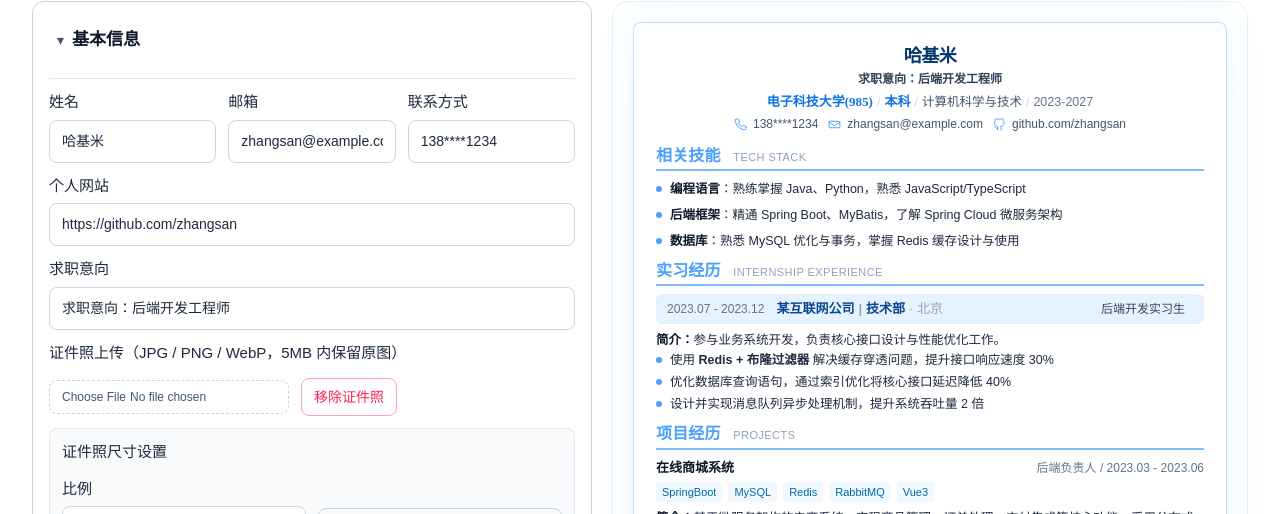
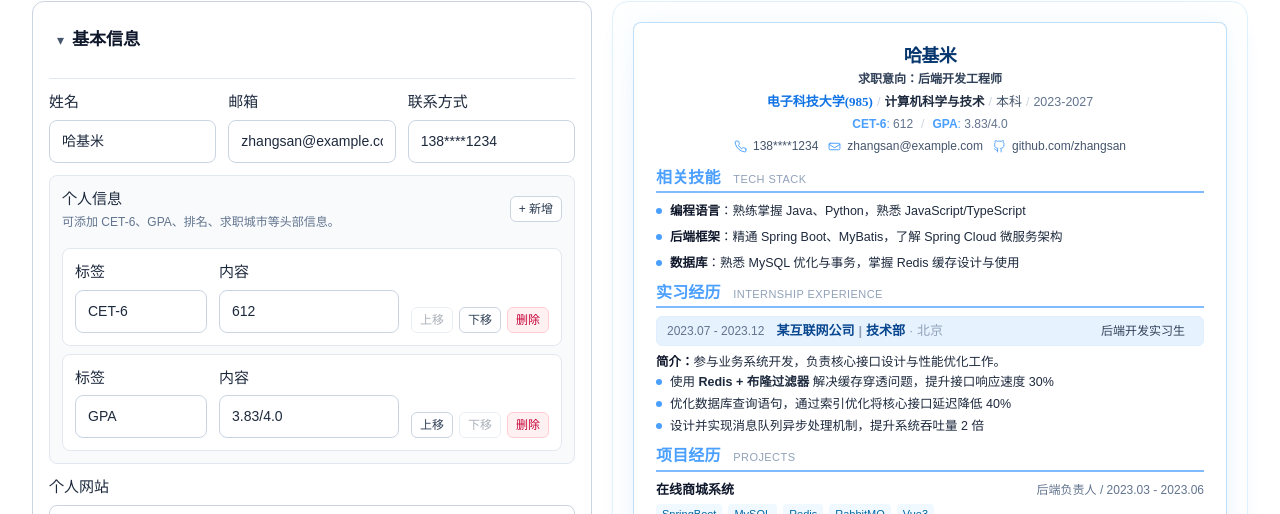
Before and after one commit to kakerusan/tsumi_resume, a Vue app: page / in a window 1280 px wide. Shown: the part 161-675 px from the top of the page. Built offline with nearby package versions, Linux system fonts and the light colour scheme; some icons are missing.

Commit message:
调整学历展示逻辑

```diff
--- a/src/components/resume/ResumeEditor.vue
+++ b/src/components/resume/ResumeEditor.vue
@@ -20,6 +20,7 @@ import {
   clampNameFontSize,
   clampSchoolFontSize,
 } from '../../modules/resume/typography'
+import { createPersonalDetailItem } from '../../modules/resume/factories'
 import { ORDERABLE_SECTION_LABELS, normalizeLayoutOrder } from '../../modules/resume/sections'
 
 const props = defineProps({
@@ -91,6 +92,9 @@ function getColorValue(value, fallback = '#4a9fff') {
 }
 
 props.resume.theme.photoConfig = normalizePhotoConfig(props.resume.theme?.photoConfig || {})
+if (!Array.isArray(props.resume.profile.personalDetails)) {
+  props.resume.profile.personalDetails = []
+}
 
 const photoRatioOptions = PHOTO_RATIO_OPTIONS
 const nameFontOptions = NAME_FONT_OPTIONS
@@ -172,6 +176,23 @@ function onNameFontSizeChange(value) {
 function onSchoolFontSizeChange(value) {
   props.resume.theme.schoolFontSize = clampSchoolFontSize(value, props.resume.theme.schoolFontSize)
 }
+
+function addPersonalDetail() {
+  props.resume.profile.personalDetails.push(createPersonalDetailItem())
+}
+
+function removePersonalDetail(id) {
+  const index = props.resume.profile.personalDetails.findIndex((item) => item.id === id)
+  if (index >= 0) props.resume.profile.personalDetails.splice(index, 1)
+}
+
+function movePersonalDetail(index, offset) {
+  const list = props.resume.profile.personalDetails
+  const nextIndex = index + offset
+  if (index < 0 || nextIndex < 0 || index >= list.length || nextIndex >= list.length) return
+  const [target] = list.splice(index, 1)
+  list.splice(nextIndex, 0, target)
+}
 </script>
 
 <template>
@@ -249,6 +270,57 @@ function onSchoolFontSizeChange(value) {
           <span class="field-label">联系方式</span>
           <input v-model="resume.profile.phone" class="field-input" placeholder="请输入电话号" />
         </label>
+        <div class="field-wrap md:col-span-3 rounded-lg border border-slate-200 bg-slate-50 px-3 py-3">
+          <div class="flex items-center justify-between gap-3">
+            <div>
+              <span class="field-label block">个人信息</span>
+              <p class="mt-1 text-xs text-slate-500">可添加 CET-6、GPA、排名、求职城市等头部信息。</p>
+            </div>
+            <button type="button" class="small-btn" @click="addPersonalDetail">+ 新增</button>
+          </div>
+          <div v-if="resume.profile.personalDetails.length" class="mt-3 space-y-2">
+            <div
+              v-for="(item, index) in resume.profile.personalDetails"
+              :key="item.id"
+              class="rounded-lg border border-slate-200 bg-white px-3 py-3"
+            >
+              <div class="grid gap-3 sm:grid-cols-[132px_1fr_auto]">
+                <label class="field-wrap">
+                  <span class="field-label">标签</span>
+                  <input v-model="item.label" class="field-input" placeholder="例如：GPA" />
+                </label>
+                <label class="field-wrap">
+                  <span class="field-label">内容</span>
+                  <input v-model="item.value" class="field-input" placeholder="例如：3.83/4.0" />
+                </label>
+                <div class="flex items-end gap-1.5">
+                  <button
+                    type="button"
+                    class="small-btn disabled:cursor-not-allowed disabled:opacity-40"
+                    :disabled="index === 0"
+                    @click="movePersonalDetail(index, -1)"
+                  >
+                    上移
+                  </button>
+                  <button
+                    type="button"
+                    class="small-btn disabled:cursor-not-allowed disabled:opacity-40"
+                    :disabled="index === resume.profile.personalDetails.length - 1"
+                    @click="movePersonalDetail(index, 1)"
+                  >
+                    下移
+                  </button>
+                  <button type="button" class="small-btn small-btn-danger" @click="removePersonalDetail(item.id)">
+                    删除
+                  </button>
+                </div>
+              </div>
+            </div>
+          </div>
+          <p v-else class="mt-3 rounded-lg border border-dashed border-slate-300 px-3 py-3 text-sm text-slate-500">
+            还没有个人信息项，点击右上角“新增”即可添加。
+          </p>
+        </div>
         <label class="field-wrap md:col-span-3">
           <span class="field-label">个人网站</span>
           <input
--- a/src/components/resume/ResumePreview.vue
+++ b/src/components/resume/ResumePreview.vue
@@ -49,6 +49,31 @@ function splitTags(text = '') {
 
 function cleanText(value = '') {
   return String(value).trim()
+}
+
+function getEducationDisplayParts(item = {}) {
+  const parts = []
+  const school = cleanText(item.school)
+  const major = cleanText(item.major)
+  const degree = cleanText(item.degree)
+  const studyPeriod = cleanText(item.studyPeriod)
+
+  if (school) parts.push({ key: 'school', text: school })
+  if (major) parts.push({ key: 'major', text: major })
+  if (degree) parts.push({ key: 'degree', text: degree })
+  if (studyPeriod) parts.push({ key: 'studyPeriod', text: studyPeriod })
+
+  return parts
+}
+
+function hasEducationContent(item = {}) {
+  return getEducationDisplayParts(item).length > 0
+}
+
+function formatPersonalDetail(item = {}) {
+  const label = cleanText(item.label)
+  const value = cleanText(item.value)
+  return label || value ? { label, value } : null
 }
 
 function formatWebsiteLabel(url = '') {
@@ -133,7 +158,9 @@ const sectionVisibility = computed(() => ({
   selfSummary: props.resume.sectionVisibility?.selfSummary !== false,
 }))
 
-const visibleEducations = computed(() => (props.resume.educations || []).filter((item) => !item.hidden))
+const visibleEducations = computed(() =>
+  (props.resume.educations || []).filter((item) => !item.hidden && hasEducationContent(item))
+)
 const showProfile = computed(() => sectionVisibility.value.profile)
 const showEducationSection = computed(() => sectionVisibility.value.education && visibleEducations.value.length > 0)
 const showHeader = computed(() => showProfile.value || showEducationSection.value)
@@ -165,6 +192,11 @@ const showSelfSummary = computed(() => {
 
 const educationFirst = computed(() => Boolean(props.resume.theme?.educationFirst))
 const profileTitle = computed(() => cleanText(props.resume.profile.title))
+const visiblePersonalDetails = computed(() =>
+  (props.resume.profile?.personalDetails || [])
+    .map((item) => formatPersonalDetail(item))
+    .filter(Boolean)
+)
 const sectionOrderMap = computed(() => {
   const map = {}
   normalizeLayoutOrder(props.resume.layout?.order).forEach((id, index) => {
@@ -241,33 +273,48 @@ const hasAnyVisibleSection = computed(
                     />
                   </span>
                   <span class="education-line-content">
-                    <span class="education-school-wrap">
+                    <template v-for="(part, index) in getEducationDisplayParts(item)" :key="`${item.id}-${part.key}`">
+                      <span v-if="index > 0" class="mx-1 text-slate-300">/</span>
+                      <span v-if="part.key === 'school'" class="education-school-wrap">
                         <strong
                           class="font-semibold text-[color:var(--brand-school)]"
                           style="font-family: var(--school-font); font-size: var(--school-font-size)"
                         >
-                        {{ item.school || '学校' }}
+                          {{ part.text }}
                         </strong>
                       </span>
-                    <span class="mx-1 text-slate-300">/</span>
-                    <strong
-                      class="font-semibold text-[color:var(--brand-school)]"
+                      <strong v-else-if="part.key === 'major'" class="font-semibold text-slate-800">
+                        {{ part.text }}
+                      </strong>
+                      <span
+                        v-else-if="part.key === 'degree'"
+                        class="text-slate-600"
                         style="font-size: var(--school-font-size)"
                       >
-                      {{ item.degree || '学历' }}
-                    </strong>
-                    <template v-if="item.major">
-                      <span class="mx-1 text-slate-300">/</span>
-                      <span :class="resume.theme.boldMajor ? 'font-semibold text-slate-800' : 'text-slate-600'">
-                        {{ item.major }}
+                        {{ part.text }}
                       </span>
-                    </template>
-                    <template v-if="item.studyPeriod">
-                      <span class="mx-1 text-slate-300">/</span>
-                      <span class="text-slate-500">{{ item.studyPeriod }}</span>
+                      <span v-else class="text-slate-500">{{ part.text }}</span>
                     </template>
                   </span>
                 </p>
+              </div>
+
+              <div
+                v-if="showProfile && visiblePersonalDetails.length"
+                class="mt-0.5 flex flex-wrap items-center gap-x-2 gap-y-0.5 text-[12px] leading-5"
+                :class="hasPhoto ? 'justify-start' : 'justify-center'"
+              >
+                <template v-for="(item, index) in visiblePersonalDetails" :key="`personal-${index}-${item.label}-${item.value}`">
+                  <span v-if="index > 0" class="text-slate-300">/</span>
+                  <span>
+                    <strong v-if="item.label" class="font-semibold text-[color:var(--brand)]">{{ item.label }}</strong>
+                    <span v-if="item.label" class="text-[color:var(--brand)]">
+                      {{ item.value ? ':' : '' }}
+                    </span>
+                    <span v-if="item.label" class="text-[color:var(--brand)]">{{ item.value ? ' ' : '' }}</span>
+                    <span v-if="item.value" class="text-slate-500">{{ item.value }}</span>
+                  </span>
+                </template>
               </div>
 
               <div
@@ -357,30 +404,27 @@ const hasAnyVisibleSection = computed(
                     />
                   </span>
                   <span class="education-line-content">
-                    <span class="education-school-wrap">
+                    <template v-for="(part, index) in getEducationDisplayParts(item)" :key="`edu-tail-${item.id}-${part.key}`">
+                      <span v-if="index > 0" class="mx-1 text-slate-300">/</span>
+                      <span v-if="part.key === 'school'" class="education-school-wrap">
                         <strong
                           class="font-semibold text-[color:var(--brand-school)]"
                           style="font-family: var(--school-font); font-size: var(--school-font-size)"
                         >
-                        {{ item.school || '学校' }}
+                          {{ part.text }}
                         </strong>
                       </span>
-                    <span class="mx-1 text-slate-300">/</span>
-                    <strong
-                      class="font-semibold text-[color:var(--brand-school)]"
+                      <strong v-else-if="part.key === 'major'" class="font-semibold text-slate-800">
+                        {{ part.text }}
+                      </strong>
+                      <span
+                        v-else-if="part.key === 'degree'"
+                        class="text-slate-600"
                         style="font-size: var(--school-font-size)"
                       >
-                      {{ item.degree || '学历' }}
-                    </strong>
-                    <template v-if="item.major">
-                      <span class="mx-1 text-slate-300">/</span>
-                      <span :class="resume.theme.boldMajor ? 'font-semibold text-slate-800' : 'text-slate-600'">
-                        {{ item.major }}
+                        {{ part.text }}
                       </span>
-                    </template>
-                    <template v-if="item.studyPeriod">
-                      <span class="mx-1 text-slate-300">/</span>
-                      <span class="text-slate-500">{{ item.studyPeriod }}</span>
+                      <span v-else class="text-slate-500">{{ part.text }}</span>
                     </template>
                   </span>
                 </p>
--- a/src/modules/resume/constants.js
+++ b/src/modules/resume/constants.js
@@ -4,7 +4,7 @@ export const RESUME_DB_NAME = 'resume-builder-db'
 export const RESUME_DB_VERSION = 1
 export const RESUME_DRAFT_STORE = 'drafts'
 export const RESUME_DRAFT_KEY = 'current'
-export const SCHEMA_VERSION = 8
+export const SCHEMA_VERSION = 9
 
 export const PHOTO_RULES = {
   MAX_BYTES: 5 * 1024 * 1024,
--- a/src/modules/resume/templates.js
+++ b/src/modules/resume/templates.js
@@ -4,6 +4,7 @@ import {
   createCertificateItem,
   createEducationItem,
   createInternshipItem,
+  createPersonalDetailItem,
   createProjectItem,
   createSectionVisibility,
 } from './factories'
@@ -23,6 +24,7 @@ export function createEmptyResume() {
       phone: '',
       email: '',
       website: '',
+      personalDetails: [],
       photo: '',
       photoMeta: null,
     },
@@ -64,6 +66,18 @@ export function createDemoResume() {
       phone: '138****1234',
       email: 'zhangsan@example.com',
       website: 'https://github.com/zhangsan',
+      personalDetails: [
+        createPersonalDetailItem({
+          id: 'personal-detail-demo-1',
+          label: 'CET-6',
+          value: '612',
+        }),
+        createPersonalDetailItem({
+          id: 'personal-detail-demo-2',
+          label: 'GPA',
+          value: '3.83/4.0',
+        }),
+      ],
       photo: '',
       photoMeta: null,
     },
--- a/src/style.css
+++ b/src/style.css
@@ -326,11 +326,11 @@
   }
 
   .resume-contacts--with-education-logo {
-    padding-left: 22px;
+    padding-left: 0;
   }
 
   .resume-identity--with-photo .resume-contacts--with-education-logo {
-    padding-left: 22px;
+    padding-left: 0;
   }
 
   .resume-section {
```
Also changed, not shown: src/modules/resume/factories.js (+8 -0 lines), src/modules/resume/normalize.js. Lines whose indentation alone changed are shown as unchanged.
